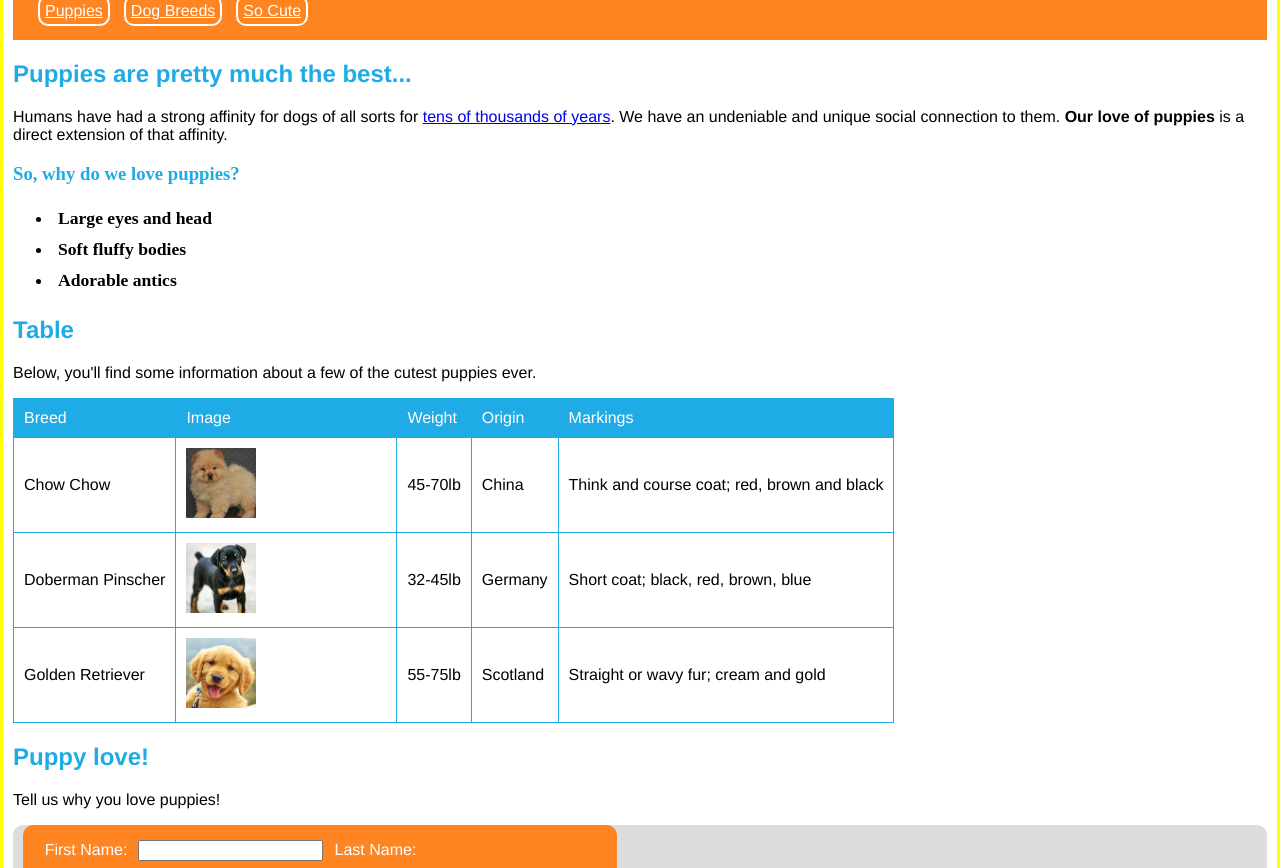
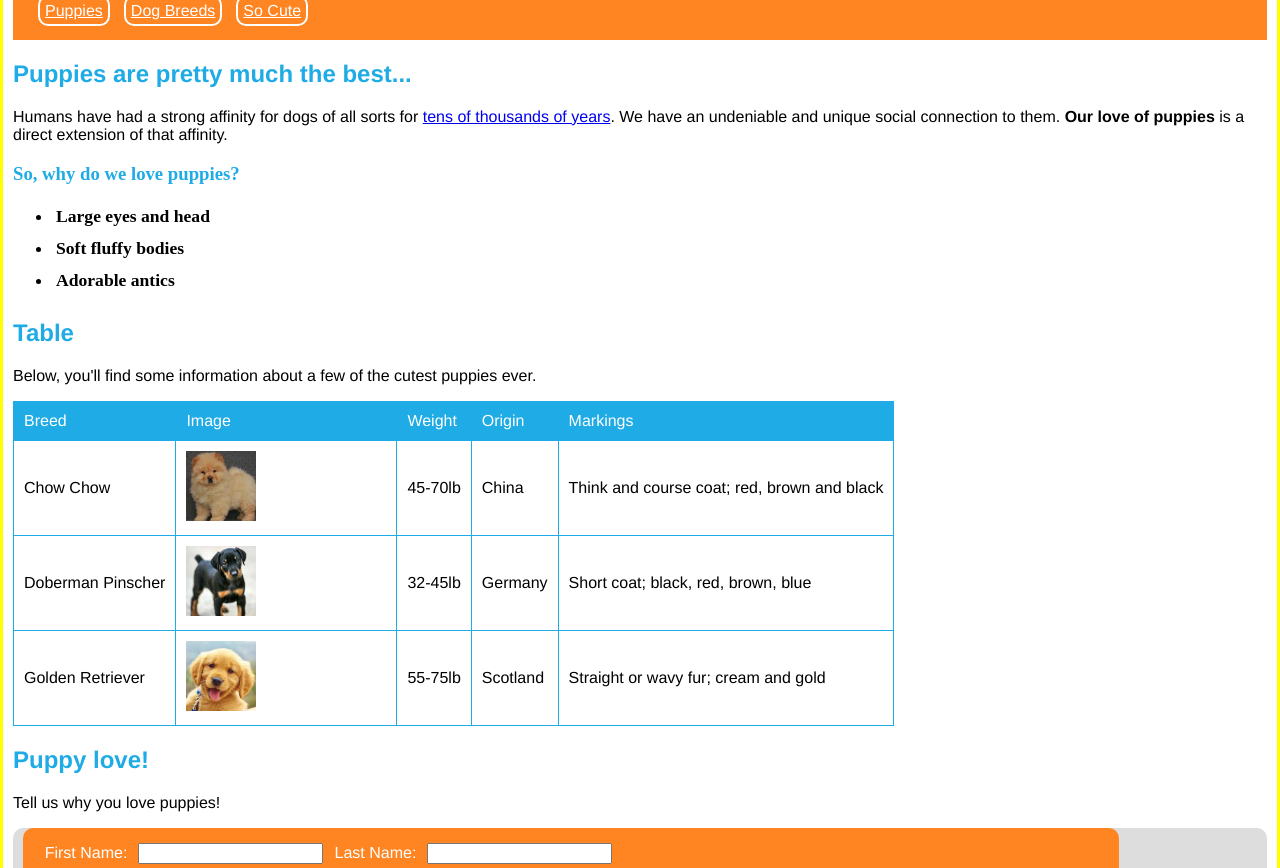
Before and after one commit to kharrison7/puppy_love_css, a plain HTML site: page starter_files/index.html in a window 1280 px wide. Shown: the part 84-952 px from the top of the page. Drawn offline with Linux system fonts and the light colour scheme.

Commit message:
Cleans up the code a bit.

```diff
--- a/starter_files/style.css
+++ b/starter_files/style.css
@@ -18,6 +18,8 @@ header {
   background-color: #ff8523;
   margin-bottom: 3px;
   padding: 20px;
+  border-width: 5pt;
+  border-color: #ff8523;
 }
 
 /*Moves the logo*/
@@ -30,8 +32,11 @@ header {
 ul > li{
   font-style: normal;
   font-weight: bold;
-  padding: 5px;
+  padding: 3px;
   font-size: 1.1em;
+  border-bottom: grey;
+  padding-bottom: 6pt;
+  border-width: 3pt;
 }
 
 /*Gives the navigation words a white outline container*/
@@ -138,7 +143,7 @@ tr > td {
     border-width: 0px;
     border-style: solid;
     border-color: white;
-    max-width: 45%;
+    max-width: 85%;
     margin-left: 10px;
     margin-top: 10px;
     border-radius: 10px;
```
